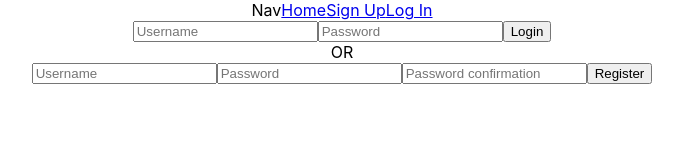
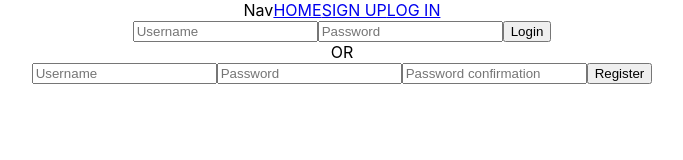
Before and after one commit to jonnyhak/GroundBreaker-Frontend, a React (Create React App) app: page / in a window 1280 px wide. Shown: the top 160 px of the page, without its empty margins (298-981 px from the left). Built offline with nearby package versions, Linux system fonts and the light colour scheme; no server answers.

Commit message:
delete button on userShow

```diff
--- a/src/App.js
+++ b/src/App.js
@@ -30,7 +30,8 @@ class App extends Component {
         <Switch>
           {/* <Route path="/projects/:id" component={ProjectShow}/> */}
           <Route path="/projects/:id" render={(props) => <ProjectShow {...props} currentUser={this.state.currentUser} />}/>
-          <Route path="/users/:id" component={UserShow}/>
+          <Route path="/users/:id" render={(props) => <UserShow {...props} currentUser={this.state.currentUser} />}/>
+          {/* <Route path="/users/:id" component={UserShow}/> */}
           {/* <Route path="/" component={MainContainer}/> */}
           <Route path="/" render={() => <MainContainer loginUser={this.loginUser} currentUser={this.state.currentUser}/>}/>
           <Route path="/projects" component={Projects}/>
--- a/src/components/Login.js
+++ b/src/components/Login.js
@@ -26,7 +26,7 @@ class Login extends Component {
             // console.log(currentUser)
             this.props.loginUser(currentUser)
         } else {
-            window.alert("invalid username or password")
+            window.alert("IVALID USERNAME OR PASSWORD")
         }
     }
 
--- a/src/components/NavBar.js
+++ b/src/components/NavBar.js
@@ -22,7 +22,7 @@ class NavBar extends Component {
                 : null
                 }
                 <NavLink to="/">
-                    <span>Home</span>
+                    <span>HOME</span>
                 </NavLink>
                 {this.props.currentUser ?
                     <>
@@ -33,10 +33,10 @@ class NavBar extends Component {
                  :
                     <>
                     <NavLink to={'/signup'}>
-                        Sign Up
+                        SIGN UP
                     </NavLink>
                     <NavLink to={'/'}>
-                        Log In
+                        LOG IN
                     </NavLink>
                     </>
                 }
--- a/src/components/ProjectShow.js
+++ b/src/components/ProjectShow.js
@@ -46,7 +46,10 @@ class ProjectShow extends React.Component  {
                 {inv.date}
                 <Link to={`/users/${inv.user.id}`} key={inv.id}>{inv.user.username}</Link>
                 Amount: ${inv.amount}
-                <button onClick={this.onDelete} value={inv.id}>Delete Investment</button>
+                {this.props.currentUser.id === inv.user.id ?
+                    <button onClick={this.onDelete} value={inv.id}>Delete Investment</button>
+                    : null
+                }
             </li>
         )
     }
@@ -59,7 +62,6 @@ class ProjectShow extends React.Component  {
         fetch(`http://localhost:3000/investments/${id}`, {
             method: "DELETE",
         })
-
     }
 
     percent = () => {
--- a/src/components/Projects.js
+++ b/src/components/Projects.js
@@ -53,7 +53,7 @@ class Projects extends Component {
         return (
             <div>
                 <h2>Project List</h2>
-                <Map projects={this.allProjects()} currentUser={this.props.currentUser}/>
+                <Map projects={this.allProjects()} />
                 <SearchForm
                     searchByLocation={this.state.searchByLocation}
                     searchByMinInvestment={this.state.searchByMinInvestment}
--- a/src/components/UserShow.js
+++ b/src/components/UserShow.js
@@ -7,7 +7,7 @@ class UserShow extends Component {
 
     state = {
         user: null,
-        investments: null,
+        investments: [],
         projects: null //serializer for userProjects with breakdown by position of each project
     }
 
@@ -38,9 +38,23 @@ class UserShow extends Component {
                     {inv.date}
                     <Link to={`/projects/${inv.project.id}`}>{inv.project.developer_name}</Link>
                     Amount: ${inv.amount}
+                    {this.props.currentUser.id === inv.user_id ?
+                        <button onClick={this.onDelete} value={inv.id}>Delete Investment</button>
+                        : null
+                    }
                     {/* <button onClick={this.onDelete} value={inv.id}>Delete Investment</button> */}
                 </li>
             )
+    }
+
+    onDelete = (e) => {
+        let id = e.target.value
+        let newInvestments = this.state.investments.filter(inv => inv.id != id)
+        this.setState({investments: newInvestments})
+
+        fetch(`http://localhost:3000/investments/${id}`, {
+            method: "DELETE",
+        })
     }
 
     render() {
```
Also changed, not shown: 1 other file (tests, documents, lock files or other folders).
